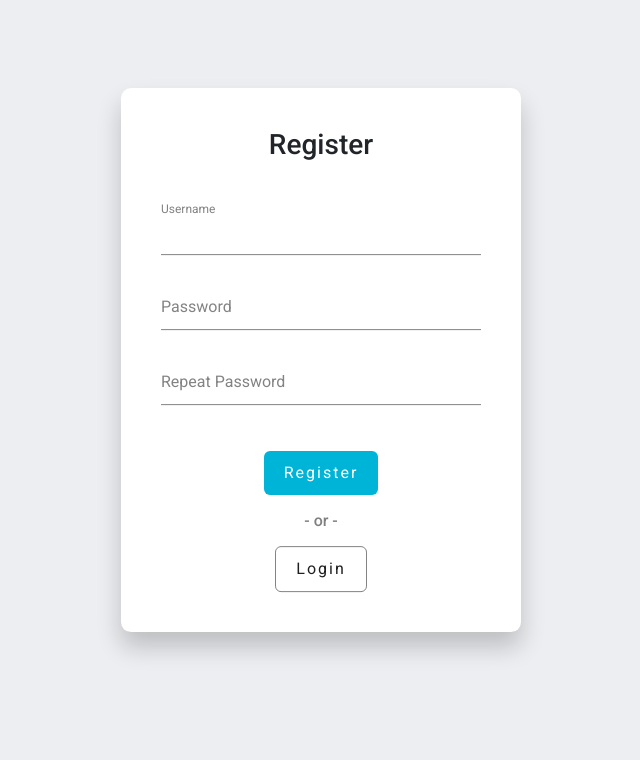
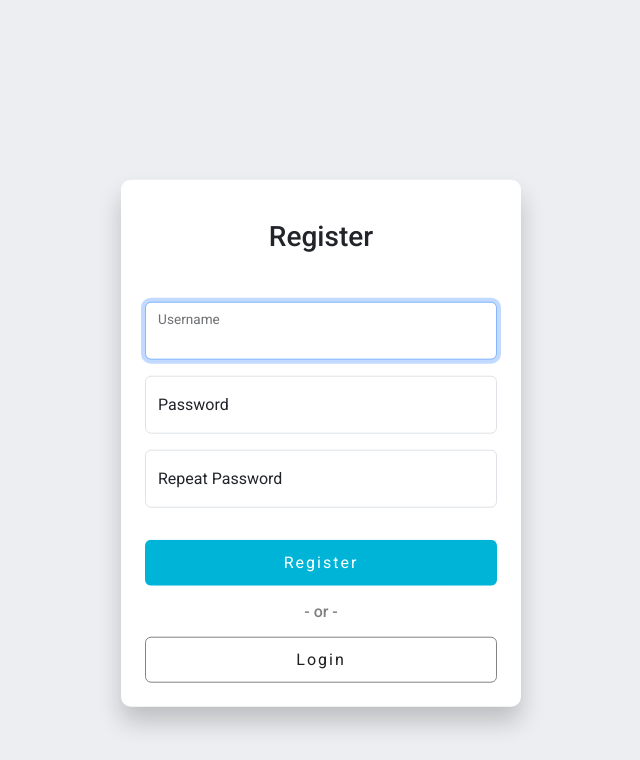
Before and after one commit to datogoglidze/cs50x-intranet, a Python web app: template intranet/front/templates/register.html in a window 1280 px wide. Shown: the part 40-800 px from the top of the page, without its empty margins (319-959 px from the left). Run offline with Jinja, Linux system fonts and the light colour scheme; the template is opened without the code that fills it, so the values that code supplies are empty.

Commit message:
Refactor form fields (#80)

```diff
--- a/intranet/front/templates/register.html
+++ b/intranet/front/templates/register.html
@@ -1,65 +1,26 @@
 {% extends "layout.html" %} {% block title %} Register {% endblock %} {% block
 main %}
 <style>
-    .register-box {
-        position: absolute;
-        top: 50%;
-        left: 50%;
-        width: 400px;
-        padding: 40px;
-        transform: translate(-50%, -50%);
+    .box {
         background: #ffffff;
-        box-sizing: border-box;
         box-shadow: 0 15px 25px rgba(0, 0, 0, 0.2);
         border-radius: 10px;
-    }
-
-    .user-box {
         position: relative;
-        margin-bottom: 30px;
-    }
-
-    .user-box input {
-        width: 100%;
-        padding: 10px 0;
-        font-size: 16px;
-        color: #000000;
-        border: none;
-        border-bottom: 1px solid #838383;
-        outline: none;
-        background: transparent;
-    }
-
-    .user-box label {
-        position: absolute;
-        top: 0;
-        left: 0;
-        padding: 10px 0;
-        font-size: 16px;
-        color: #838383;
-        pointer-events: none;
-    }
-
-    .user-box input:focus ~ label,
-    .user-box input:valid ~ label {
-        top: -20px;
-        left: 0;
-        color: #838383;
-        font-size: 12px;
+        padding: 2.5rem 1.5rem 1.5rem 1.5rem;
+        width: 400px;
+        margin: 0 auto;
+        transform: translateY(25%);
     }
 
     .btn {
-        display: inline-block;
-        padding: 10px 20px;
+        padding: 10px .25rem;
         font-size: 16px;
-        text-decoration: none;
         letter-spacing: 2px;
     }
 
     .register.btn {
         color: #fff;
         background: #00b4d8;
-        border: none;
     }
 
     .register.btn:hover {
@@ -75,26 +36,44 @@ main %}
     .login.btn:hover {
         border-color: #151515;
     }
-
-    ::-ms-reveal {
-        display: none;
-    }
 </style>
 
-<div class="register-box">
+<div class="box">
     <h3 class="mb-5">Register</h3>
-    <form action="/register" method="post">
-        <div class="user-box">
-            <input autocomplete="off" autofocus type="text" name="username" required/>
-            <label>Username</label>
+    <form class="row g-0" action="/register" method="post">
+        <div class="form-floating mb-3">
+            <input
+                class="form-control"
+                id="floatingUsername"
+                autocomplete="off"
+                autofocus
+                type="text"
+                name="username"
+                placeholder="Username"
+                required/>
+            <label for="floatingUsername">Username</label>
         </div>
-        <div class="user-box">
-            <input type="password" name="password" required/>
-            <label>Password</label>
+        <div class="form-floating mb-3">
+            <input
+                class="form-control"
+                id="floatingPassword"
+                autocomplete="new-password"
+                type="password"
+                name="password"
+                placeholder="Password"
+                required/>
+            <label for="floatingPassword">Password</label>
         </div>
-        <div class="user-box">
-            <input type="password" name="confirmation" required/>
-            <label>Repeat Password</label>
+        <div class="form-floating mb-3">
+            <input
+                class="form-control"
+                id="floatingPasswordConfirmation"
+                autocomplete="new-password"
+                type="password"
+                name="confirmation"
+                placeholder="Password"
+                required/>
+            <label for="floatingPasswordConfirmation">Repeat Password</label>
         </div>
         <button class="register btn mb-3 mt-3" type="submit">Register</button>
         <h6 class="text-black-50">- or -</h6>
```
Also changed, not shown: intranet/front/templates/login.html (+16 -4 lines), intranet/front/templates/user_details.html (+5 -5 lines), intranet/front/templates/user_documents.html (+12 -3 lines).
